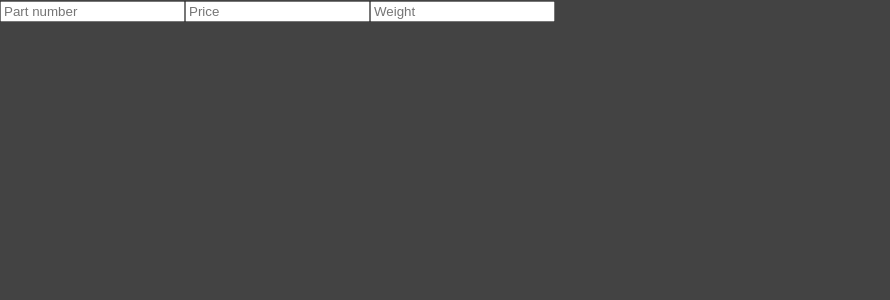
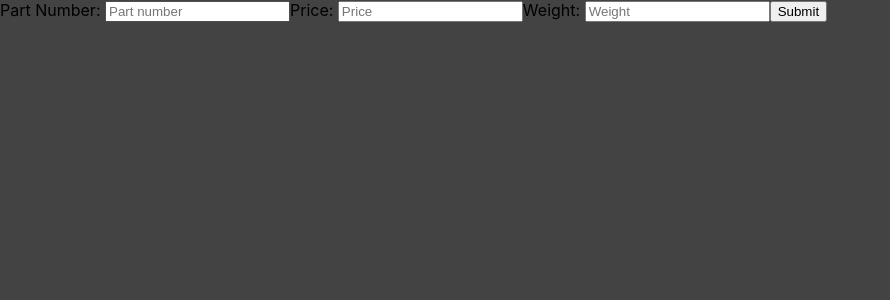
Before and after one commit to Shiva1796/Inventory-Management, a React (Create React App) app: page / in a window 1280 px wide. Shown: the top 300 px of the page, without its empty margins (0-890 px from the left). Built offline with nearby package versions, Linux system fonts and the light colour scheme.

Commit message:
Added logic for the form

```diff
--- a/src/components/Form/Form.js
+++ b/src/components/Form/Form.js
@@ -1,13 +1,61 @@
-import Input from "./Input";
+import { useState } from "react";
+
 import SubmitButton from "./SubmitButton";
 
-const Form = () => {
+const Input = () => {
+  const [partNumber, setPartNumber] = useState("");
+  const [price, setPrice] = useState("");
+  const [weight, setWeight] = useState("");
+
+  const addPartHandler = (event) => {
+    setPartNumber(event.target.value);
+  };
+  const addPriceHandler = (e) => {
+    setPrice(e.target.value);
+  };
+  const addWeightHandler = (e) => {
+    setWeight(e.target.value);
+  };
+
+  const submitHandler = (event) => {
+    event.preventDefault();
+    setPartNumber("");
+    setPrice("");
+    setWeight("");
+  };
+
   return (
-    <form>
-      <Input />
+    <form onSubmit={submitHandler}>
+      <label htmlFor="part">Part Number: </label>
+      <input
+        value={partNumber}
+        onChange={addPartHandler}
+        id="part"
+        placeholder="Part number"
+        type="text"
+      />
+      <label htmlFor="price">Price: </label>
+      <input
+        value={price}
+        onChange={addPriceHandler}
+        min={1}
+        id="price"
+        placeholder="Price"
+        type={"number"}
+      />
+      <label htmlFor="weight">Weight: </label>
+      <input
+        value={weight}
+        onChange={addWeightHandler}
+        min={0}
+        id="weight"
+        placeholder="Weight"
+        type={"number"}
+      />
+
       <SubmitButton />
     </form>
   );
 };
 
-export default Form;
+export default Input;
--- a/src/components/Form/Input.js
+++ /dev/null
@@ -1,50 +0,0 @@
-import { useState } from "react";
-
-const Input = () => {
-  const [partNumber, setPartNumber] = useState("");
-  const [price, setPrice] = useState("");
-  const [weight, setWeight] = useState("");
-
-  const addPartHandler = (e) => {
-    setPartNumber(e.target.value);
-  };
-  const addPriceHandler = (e) => {
-    setPrice(e.target.value);
-  };
-  const addWeightHandler = (e) => {
-    setWeight(e.target.value);
-  };
-
-  return (
-    <div>
-      <label htmlFor="part" />
-      <input
-        value={partNumber}
-        onChange={addPartHandler}
-        id="part"
-        placeholder="Part number"
-        type={"text"}
-      />
-      <label htmlFor="price" />
-      <input
-        value={price}
-        onChange={addPriceHandler}
-        min={1}
-        id="price"
-        placeholder="Price"
-        type={"number"}
-      />
-      <label htmlFor="weight" />
-      <input
-        value={weight}
-        onChange={addWeightHandler}
-        min={0}
-        id="weight"
-        placeholder="Weight"
-        type={"number"}
-      />
-    </div>
-  );
-};
-
-export default Input;
--- a/src/components/Form/SubmitButton.js
+++ b/src/components/Form/SubmitButton.js
@@ -1,3 +1,5 @@
-const SubmitButton = () => {};
+const SubmitButton = (props) => {
+  return <button onClick={props.submit}>Submit</button>;
+};
 
 export default SubmitButton;
```
Also changed, not shown: src/components/Form/DisplayList.js (added, +10 -0 lines).
